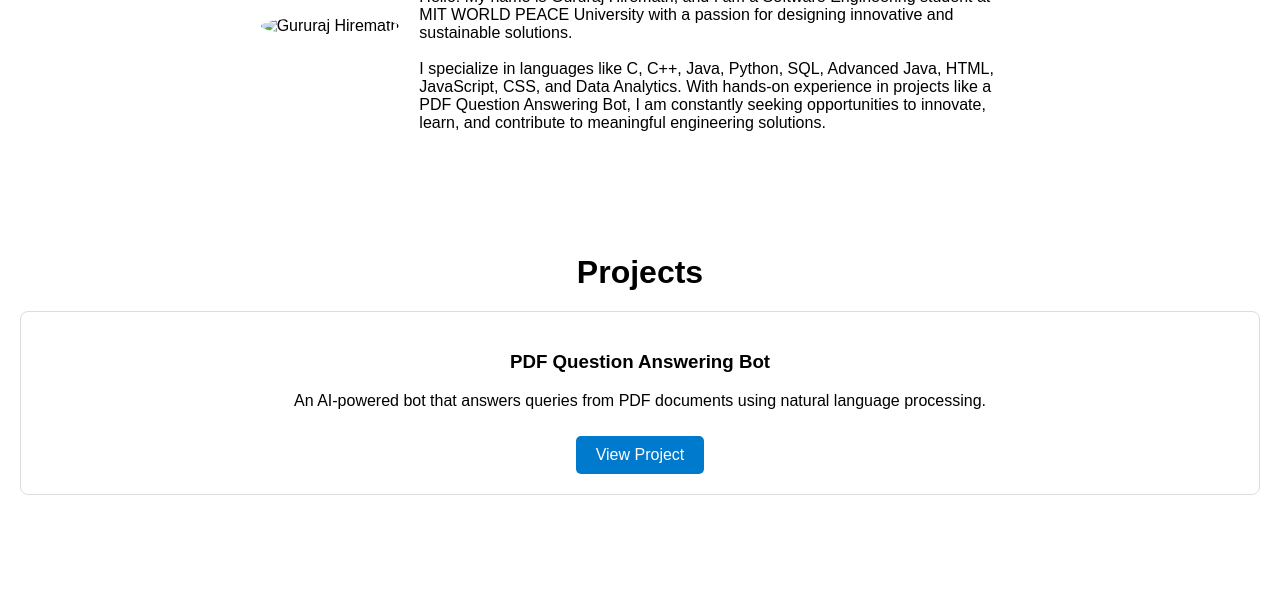
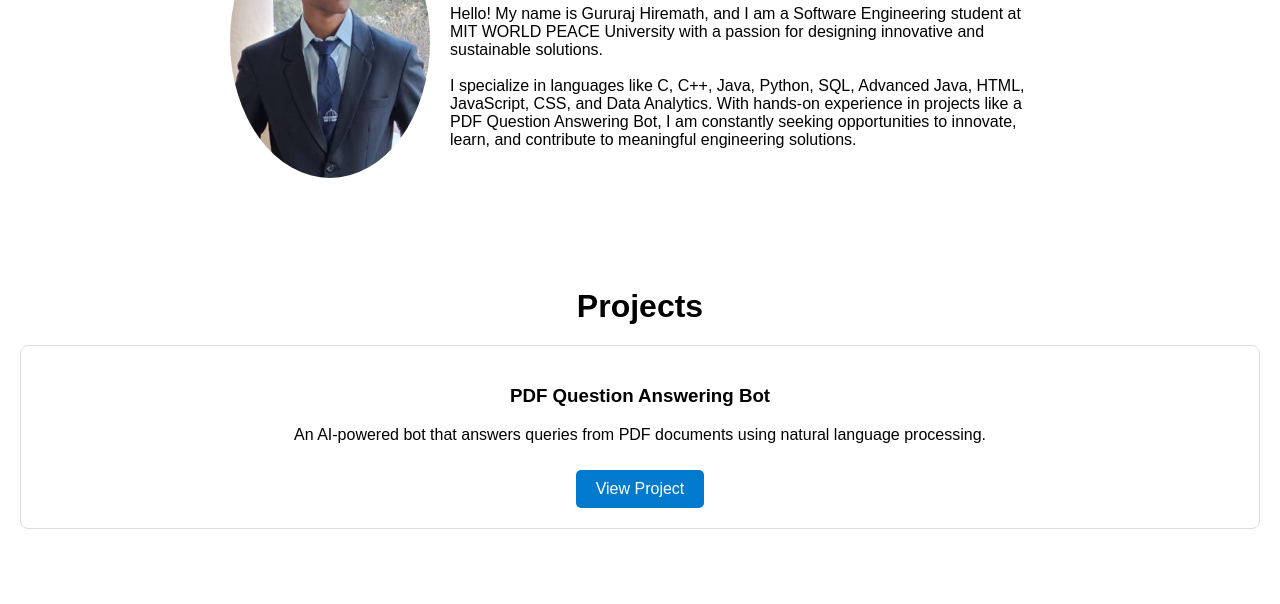
Before and after one commit to Gururaj0707/Portfolio, a plain HTML site: page index.html in a window 1280 px wide. Shown: the part 496-1100 px from the top of the page. Drawn offline with Linux system fonts and the light colour scheme; files whose address does not match are found by name.

Commit message:
Update index.html

```diff
--- a/index.html
+++ b/index.html
@@ -40,7 +40,7 @@
     <section id="about" class="section">
     <div class="about-container">
         <div class="photo-container">
-            <img src=""C:\Users\HP\Downloads\Gururaj.jpg"" alt="Gururaj Hiremath">
+            <img src="C:\Users\HP\Downloads\Gururaj.jpg" alt="Gururaj Hiremath">
         </div>
         <div class="text-container">
             <h2>About Me</h2>
```
